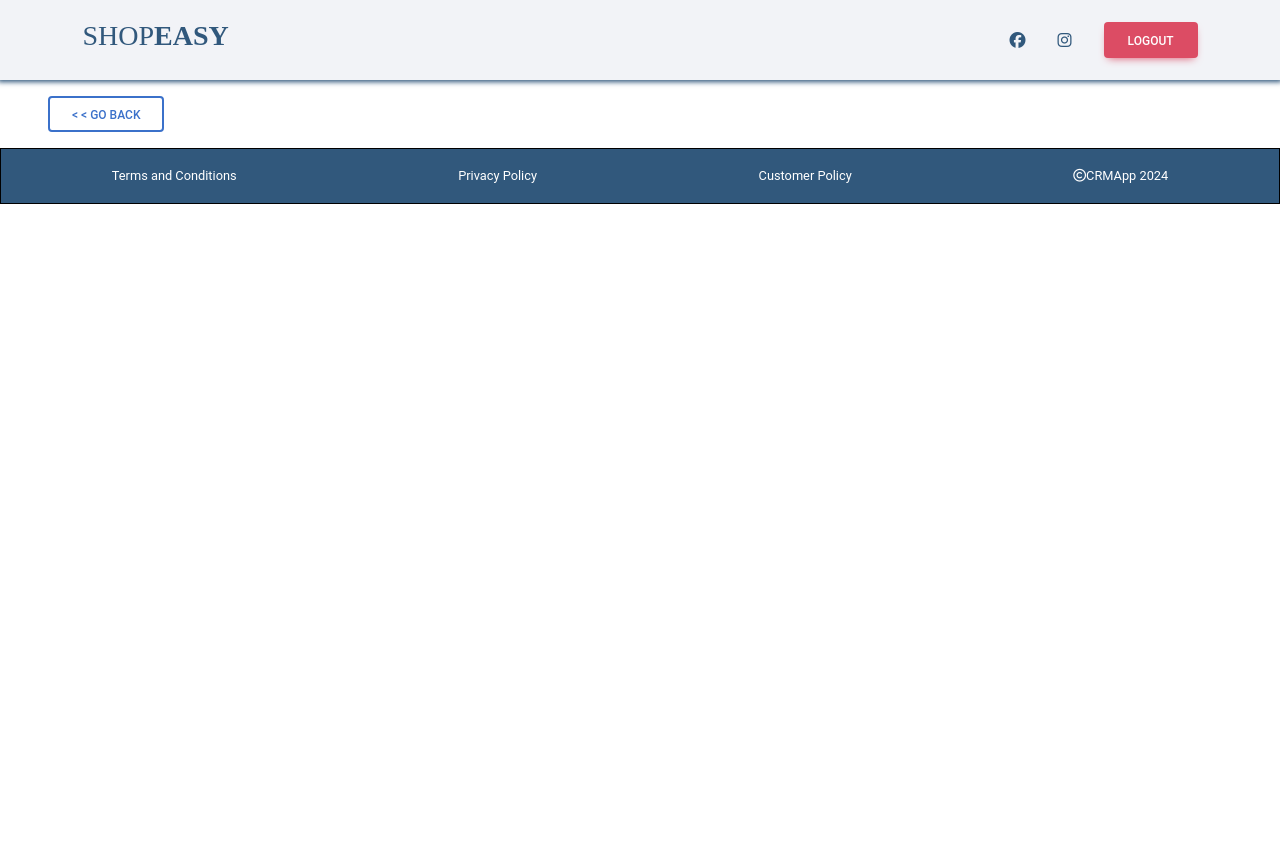
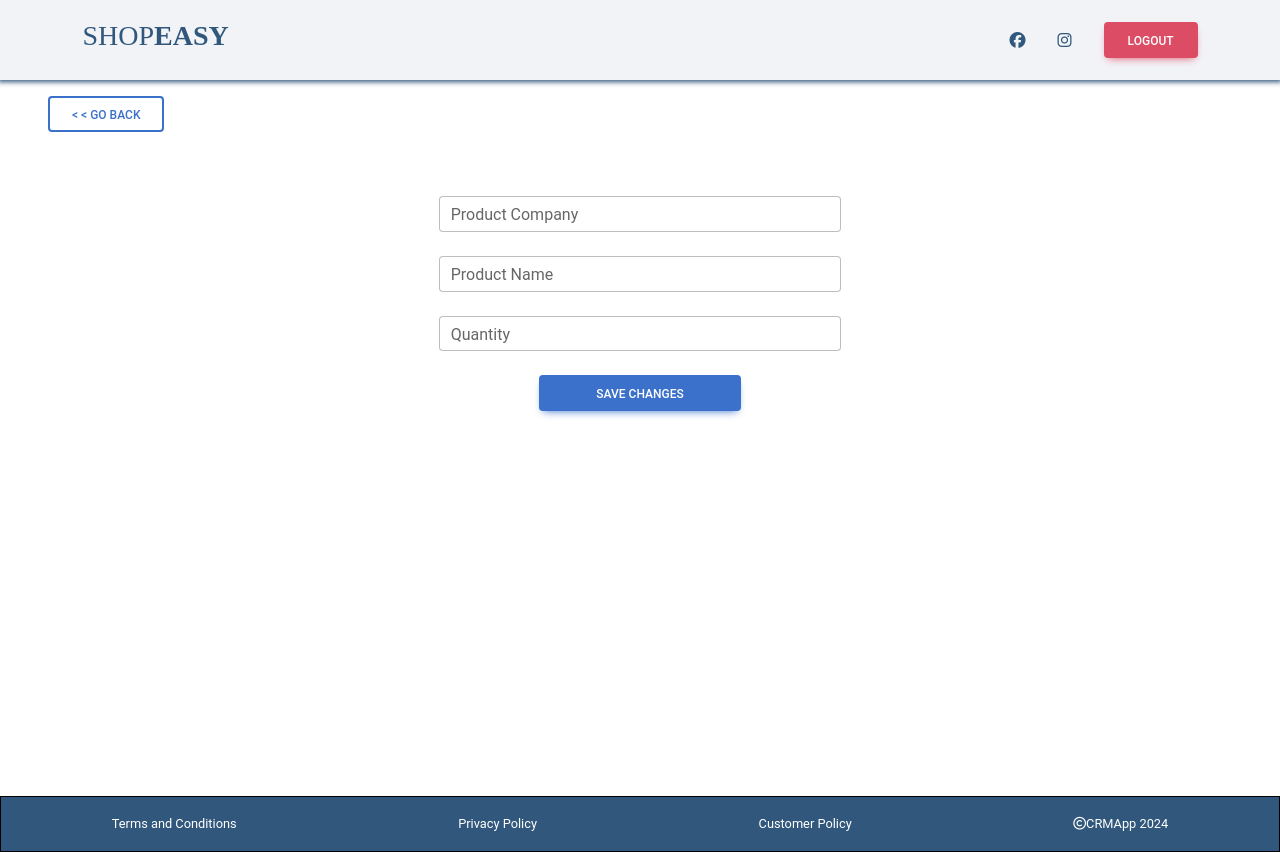
Before and after one commit to AkarshAB/CRM--Frontend, a React (Create React App) app: page /updateStock in a window 1280 px wide. Before the commit the page ends 800 px from the top, so only its background shows below. Built offline with nearby package versions, Linux system fonts and the light colour scheme; no server answers.

Commit message:
setup apis

```diff
--- a/src/App.js
+++ b/src/App.js
@@ -21,6 +21,7 @@ import EditEmployees from './EditEmployee/EditEmployees.jsx';
 import EditInventory from './components/EditInventory/EditInventory.jsx';
 import ViewProduct from './components/ViewProduct/ViewProduct.jsx';
 import AddStock from './components/AddStock/AddStock.jsx';
+import UpdateStock from './components/UpdateStock/UpdateStock.jsx';
 
 
 function App() {
@@ -47,7 +48,7 @@ function App() {
         <Route path='/EditInventory' element={<EditInventory />}></Route>
         <Route path='/ViewProduct' element={<ViewProduct />}></Route>
         <Route path='/add-stock' element={<AddStock />}></Route>
-
+        <Route path='/updateStock' element={<UpdateStock />}></Route>
       </Routes>
       <Footer />
       <div className=''></div>
--- /dev/null
+++ b/src/components/UpdateStock/UpdateStock.jsx
@@ -0,0 +1,122 @@
+import React, { useEffect, useState } from 'react'
+import {
+    MDBContainer,
+    MDBRow,
+    MDBCol,
+    MDBInput,
+  } from 'mdb-react-ui-kit';
+import { useParams } from 'react-router';
+import axios from 'axios';
+
+function UpdateStock() {
+const [result,setResult] = useState(null)
+const {id} = useParams()
+
+const [formData, setFormData] = useState({
+    pro_company: '',
+    productname: '',
+    quantity: ''
+});
+
+useEffect(() => {
+    const token = localStorage.getItem('token');
+    const fetchUpdateStock = async () =>{
+        try{
+            const response = await axios.get(``,
+            {
+             headers:{
+                Authorization:`Token ${token}`
+             },
+            }
+            );
+            setResult(response.data);
+            if(response.data){
+                setFormData({
+                    pro_company:response.data.pro_company || '',
+                    productname:response.data.productname || '',
+                    quantity:response.data.quantity || ''
+                });
+            }
+        }
+        catch(error){
+            console.error('error fetching update Stock data');
+            alert('error fetching update Stock data');
+        }
+    }
+    fetchUpdateStock()
+}, [id]);
+
+const handleChange = (e) => {
+    const {name,value} = e.target;
+
+    setFormData({...formData, [name]: value });
+};
+console.log(formData);
+
+const handleSubmit = async (e) => {
+    e.preventDefault()
+    const token = localStorage.getItem('token')
+    try{
+        const response = await axios.put(`${id}`,
+        formData, {
+            headers: {
+                Authorization:`Token ${token}`
+            }
+        })
+        alert('updated')
+    }catch(error){
+        console.log(error);
+    }
+}
+  return (
+    <>
+    <MDBContainer fluid className="mt-5 shopAddWrapper col-6">
+      <section>
+        <MDBRow className="justify-content-center">
+          <MDBCol lg="8">
+            <form>
+              <MDBRow>
+                <MDBCol>
+                  <MDBInput
+                    className="mb-4"
+                    label='Product Company'
+                    name="pro_company"
+                    value={formData.pro_company}
+                    onChange={handleChange}
+                  />
+                </MDBCol>
+              </MDBRow>
+              <MDBInput
+                className="mb-4"
+                label="Product Name"
+                name="productname"
+                value={formData.productname}
+                onChange={handleChange}
+              />
+              <MDBInput
+                className="mb-4"
+                label="Quantity"
+                name="quantity"
+                value={formData.quantity}
+                onChange={handleChange}
+              />
+              <div className="text-center">
+                <button
+                  className="btn btn-primary col-6"
+                  type="submit"
+                  onClick={handleSubmit}
+                >
+                  Save Changes
+                </button>
+              </div>
+            </form>
+          </MDBCol>
+        </MDBRow>
+      </section>
+    </MDBContainer>
+
+  </>
+  )
+}
+
+export default UpdateStock
```
